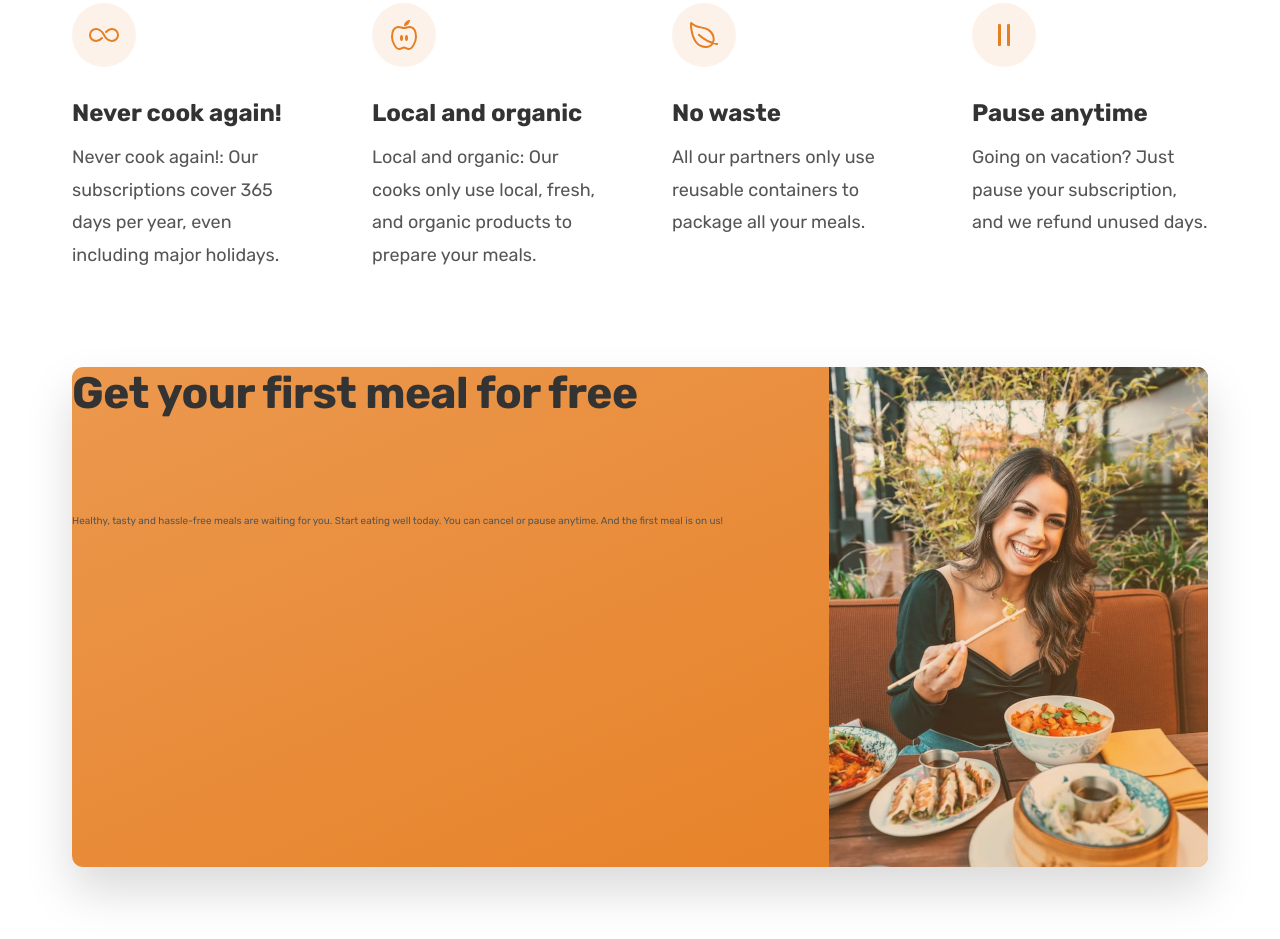
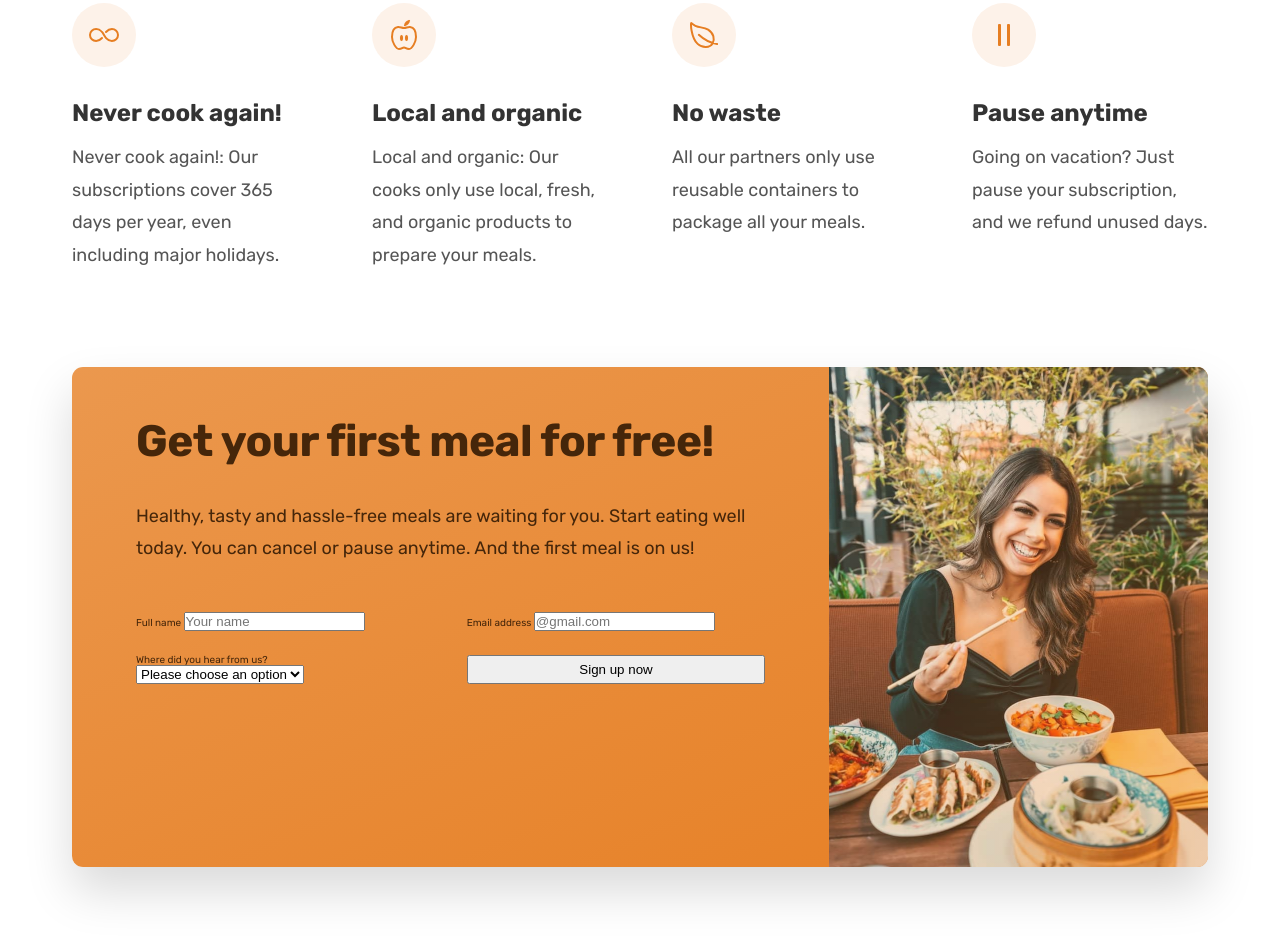
Before and after one commit to Arina231/html_css_projects, a plain HTML site: page Project_1/index.html in a window 1280 px wide. Shown: the part 5743-6682 px from the top of the page. Drawn offline with nearby package versions, Linux system fonts and the light colour scheme.

Commit message:
modified:   Project_1/css/style.css 	modified:   Project_1/index.html

```diff
--- a/Project_1/css/style.css
+++ b/Project_1/css/style.css
@@ -417,4 +417,21 @@
   background-position: center;
 }
 .cta-text-box {
+  padding: 4.8rem 6.4rem 6.4rem 6.4rem;
+  color: #45260a;
 }
+.cta .heading-secondary {
+  color: #45260a;
+  margin-bottom: 3.2rem;
+}
+.cta-text {
+  font-size: 1.8rem;
+  line-height: 1.8;
+  margin-bottom: 4.8rem;
+}
+.cta-form {
+  display: grid;
+  grid-template-columns: 1fr 1fr;
+  column-gap: 3.2rem;
+  row-gap: 2.4rem;
+}
--- a/Project_1/index.html
+++ b/Project_1/index.html
@@ -546,12 +546,42 @@
           <div class="container">
             <div class="cta">
               <div class="cta-text-box">
-                <h2 class="heading-secondary">Get your first meal for free</h2>
+                <h2 class="heading-secondary">Get your first meal for free!</h2>
                 <p class="cta-text">
                   Healthy, tasty and hassle-free meals are waiting for you.
                   Start eating well today. You can cancel or pause anytime. And
                   the first meal is on us!
                 </p>
+
+                <form class="cta-form" action="#">
+                  <div>
+                    <label for="full-name">Full name</label>
+                    <input
+                      id="full-name"
+                      type="text"
+                      placeholder="Your name"
+                      required
+                    />
+                  </div>
+                  <div>
+                    <label>Email address</label>
+                    <input type="email" placeholder="@gmail.com" required />
+                  </div>
+                  <div>
+                    <label for="select-where"
+                      >Where did you hear from us?</label
+                    >
+                    <select name="" id="select-where" required>
+                      <option value="">Please choose an option</option>
+
+                      <option value="friends">Friends and family</option>
+                      <option value="facebook">Facebook ads</option>
+                      <option value="Youtube">Youtube video</option>
+                      <option value="other">Others</option>
+                    </select>
+                  </div>
+                  <button class="btn">Sign up now</button>
+                </form>
               </div>
               <div
                 class="cta-img-box"
```
